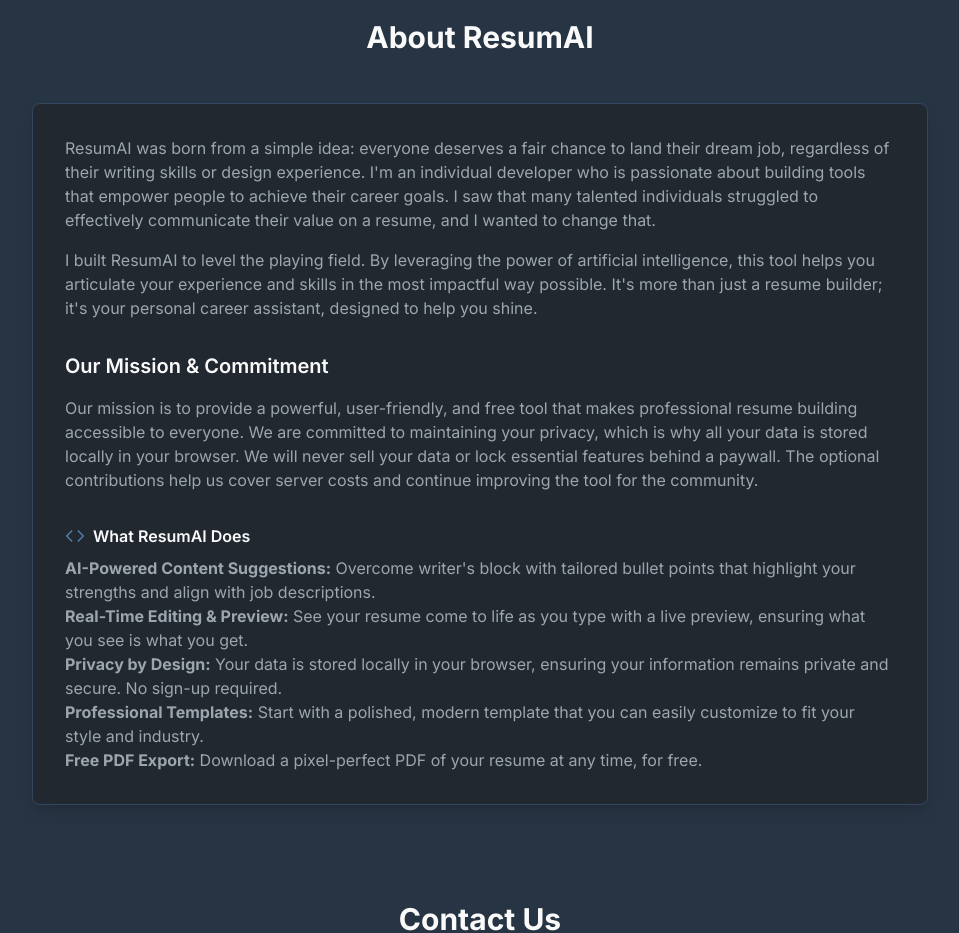
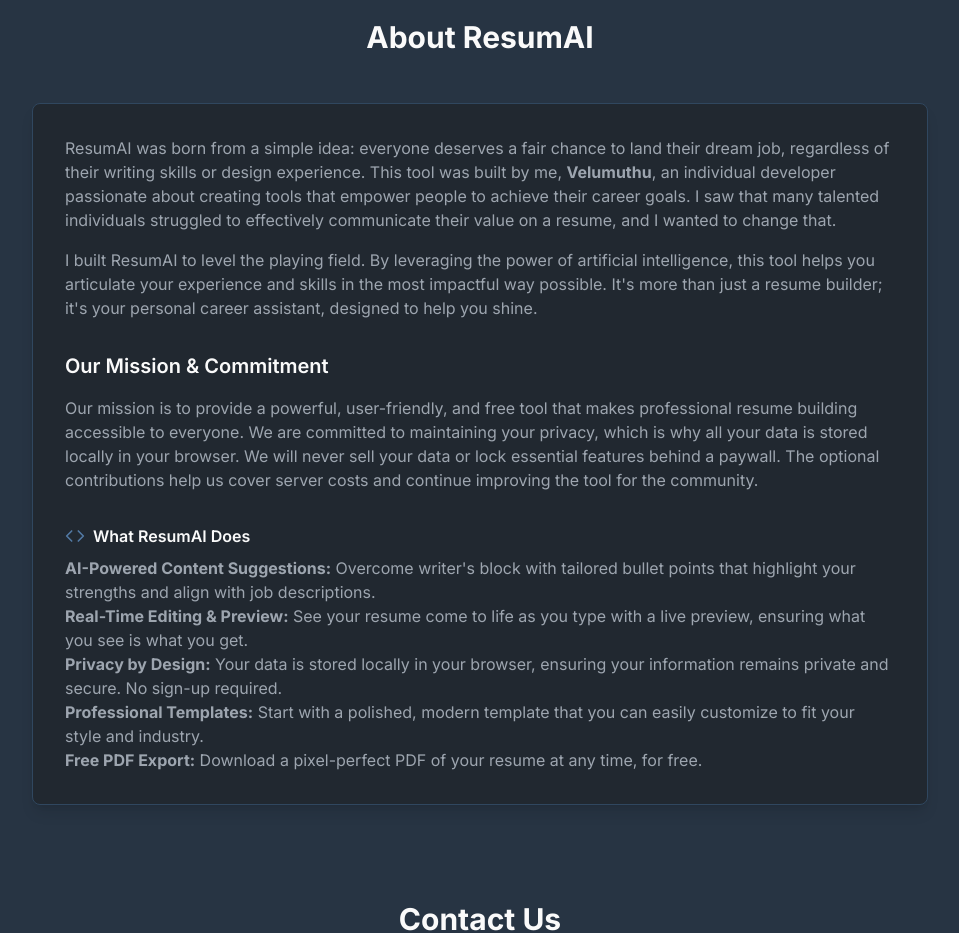
Before and after one commit to velumuthu/resumebuilder, a Next.js app: page / in a window 1280 px wide. Shown: the part 2200-3133 px from the top of the page, without its empty margins (160-1119 px from the left). Built offline with nearby package versions, Linux system fonts and the light colour scheme.

Commit message:
Add details of founder and developer he is a indiviual developer name is

```diff
--- a/src/app/page.tsx
+++ b/src/app/page.tsx
@@ -114,7 +114,7 @@ export default function HomePage() {
            <Card className="bg-background shadow-lg max-w-4xl mx-auto">
               <CardContent className="p-8">
                   <div className="prose prose-invert max-w-none text-muted-foreground space-y-4">
-                      <p>ResumAI was born from a simple idea: everyone deserves a fair chance to land their dream job, regardless of their writing skills or design experience. I'm an individual developer who is passionate about building tools that empower people to achieve their career goals. I saw that many talented individuals struggled to effectively communicate their value on a resume, and I wanted to change that.</p>
+                      <p>ResumAI was born from a simple idea: everyone deserves a fair chance to land their dream job, regardless of their writing skills or design experience. This tool was built by me, <strong>Velumuthu</strong>, an individual developer passionate about creating tools that empower people to achieve their career goals. I saw that many talented individuals struggled to effectively communicate their value on a resume, and I wanted to change that.</p>
                       <p>I built ResumAI to level the playing field. By leveraging the power of artificial intelligence, this tool helps you articulate your experience and skills in the most impactful way possible. It's more than just a resume builder; it's your personal career assistant, designed to help you shine.</p>
 
                       <h3 className="text-xl font-semibold text-foreground !mt-8">Our Mission & Commitment</h3>
```
